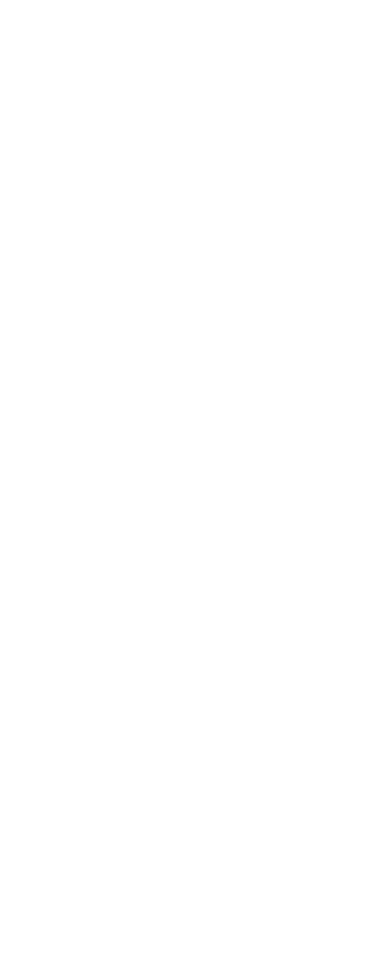
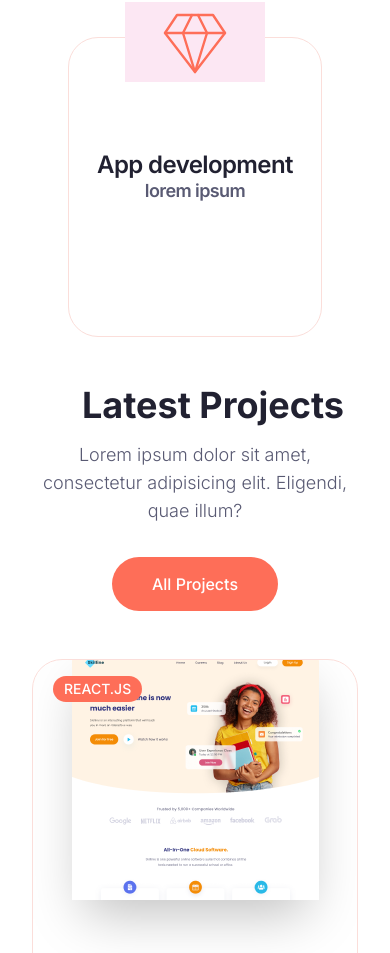
Before and after one commit to Ishpreet-Kaur-Bedi/Portfolio, a Next.js app: page / in a window 390 px wide. Shown: the part 2454-3407 px from the top of the page. Built offline with nearby package versions, Linux system fonts and the light colour scheme.

Commit message:
work section added

```diff
--- a/app/globals.css
+++ b/app/globals.css
@@ -86,3 +86,11 @@
 .badge{
   @apply z-10 w-[208px] bg-white shadow-2xl dark:backdrop-blur-[44px] h-[68px] p-4 rounded-[10px] flex items-center gap-x-4;
 }
+
+
+.swiper-horizontal>.section-pagination-bullets .swiper-pagination-bullet,
+.swiper-pagination-horizontal.swiper-pagination-bullets
+.swiper-pagination-bullet{
+  @apply bg-primary;
+
+}
--- a/app/page.jsx
+++ b/app/page.jsx
@@ -1,12 +1,16 @@
 import Hero from '@/components/Hero'
 import About from '@/components/About'
 import Image from 'next/image'
+import Services from '@/components/Services'
+import Work from '@/components/Work'
 
 export default function Home() {
   return (
     <main>
 <Hero/>
    <About/>
+   <Services/>
+   <Work/>
 
 
 
--- a/components/About.jsx
+++ b/components/About.jsx
@@ -1,4 +1,5 @@
 import { Tabs, TabsContent, TabsList, TabsTrigger } from "@/components/ui/tabs";
+import Image from "next/image"
 import {
   User2,
   MailIcon,
--- /dev/null
+++ b/components/ProjectCard.jsx
@@ -0,0 +1,71 @@
+import React from "react";
+import Link from "next/link";
+import Image from "next/image";
+import { Card, CardHeader } from "./ui/card";
+
+import { Github, Link2Icon } from "lucide-react";
+
+import { Badge } from "./ui/badge";
+const ProjectCard = ({ project }) => {
+  return (
+    <Card className="group overflow-hidden relative ">
+      <CardHeader className="p-0">
+
+        <div className="w-full relative h-[300px] flex flex-col items-center justify-center dark:bg-secondary/40  xl:bg-[110%] ">
+          <Image
+            className="abosolute bottom-0 shadow-2xl"
+            src={project.image}
+            width={247}
+            height={250}
+            alt=""
+            priority
+          />
+
+          {/* buttons links */}
+          <div className="abosolute bottom-0 flex items-center gap-x-4 mb-4">
+            <Link href={project.link}
+            className="bg-secondary
+            w-[54px]
+            h-[54px]
+            rounded-full flex
+            group-hover:scale-100
+           justify-center items-center opacity-0 scale-0
+            group-hover:opacity-100
+            transition-all duration-200
+            "
+            >
+<Link2Icon className="text-white"/>
+            </Link>
+            <Link href={project.link}
+            className="bg-secondary
+            w-[54px]
+            h-[54px]
+            rounded-full flex
+            group-hover:scale-100
+           justify-center items-center opacity-0 scale-0
+            group-hover:opacity-100
+            transition-all duration-200
+            "
+            >
+<Github className="text-white"/>
+            </Link>
+          </div>
+
+        </div>
+        </CardHeader>
+        <div className="h-full px-8 py-6">
+          <Badge className="uppercase text-sm font-medium mb-2 absolute top-4 left-5">
+            {project.category}
+          </Badge>
+          <h4 className="h-4 mb-1">{project.name} </h4>
+          <p className="text-muted-foreground text-lg">
+            {project.description}{" "}
+          </p>
+
+        </div>
+
+    </Card>
+  );
+};
+
+export default ProjectCard;
--- /dev/null
+++ b/components/Services.jsx
@@ -0,0 +1,62 @@
+import React from "react";
+import { GanttChartSquare, Blocks, Gem } from "lucide-react";
+import { Card, CardContent, CardDescription, CardHeader, CardTitle } from "./ui/card";
+// import {
+//   Card,
+//   CardContent,
+//   CardDescription,
+//   CardHeader,
+//   CardTitle,
+// } from "@components/ui/card";
+
+const ServicesData = [
+  {
+    icon: <GanttChartSquare size={72} strokeWidth={0.8} />,
+    title: "Web Design",
+    description: "lorem ipsum ",
+  },
+  {
+    icon: <Blocks size={72} strokeWidth={0.8} />,
+    title: "Web Development",
+    description: "lorem ipsum ",
+  },
+  {
+    icon: <Gem size={72} strokeWidth={0.8} />,
+    title: "App development",
+    description: "lorem ipsum ",
+  },
+];
+
+const Services = () => {
+
+  return  <section className="mb-12 xl:mb-36">
+
+    <div className="container mx-auto">
+
+        <h2 className="section-title mb-12 xl:mb-24 text-center mx-auto "> My Services </h2>
+        {/* grid items */}
+<div className="grid xl:grid-cols-3 justify-center gap-y-12 xl:gap-y-24 xl:gap-x-8">
+    {ServicesData.map((item,index)=>{
+        return<Card className= "w-full max-w-[424px] h-[300px] flex flex-col pt-16 pb-10 justify-center items-center relative" key={index}>
+            <CardHeader className=" text-primary absolute -top-[60px]" >
+                <div className="w-[140px] h-[80px] bg-pink-100 dark:bg-backgroud flex justify-center items-center ">{item.icon}</div>
+            </CardHeader>
+            <CardContent className ="text-center ">
+
+              <CardTitle  className =" mb-4">
+                {item.title}
+                <CardDescription className ="text-lg">
+                    {item.description}
+                </CardDescription>
+              </CardTitle>
+            </CardContent>
+        </Card>
+    })}
+</div>
+    </div>
+
+  </section>
+  ;
+};
+
+export default Services;
--- /dev/null
+++ b/components/Work.jsx
@@ -0,0 +1,97 @@
+'use client'
+import Link from "next/link"
+import { Button } from "./ui/button"
+
+import{Swiper,SwiperSlide} from 'swiper/react'
+
+
+import 'swiper/css'
+import 'swiper/css/pagination'
+
+
+import {Pagination} from 'swiper/modules'
+
+
+import ProjectCard from "./ProjectCard"
+
+
+const projectData=[
+    {
+        image:'/work/3.png',
+        category:'react.js',
+        name:'Nexa WEbsite',
+        description:'lorem',
+        link:'/',
+        github:'/',
+    },
+    {
+        image:'/work/3.png',
+        category:'next js',
+        name:'Nexa WEbsite',
+        description:'lorem',
+        link:'/',
+        github:'/',
+    },
+    {
+        image:'/work/3.png',
+        category:'fullstack',
+        name:'Nexa WEbsite',
+        description:'lorem',
+        link:'/',
+        github:'/',
+    },
+    {
+        image:'/work/3.png',
+        category:'react.js',
+        name:'Nexa WEbsite',
+        description:'lorem',
+        link:'/',
+        github:'/',
+    },
+]
+
+const Work = () => {
+
+  return <section className="relative mb-12 xl:mb-48">
+    <div className="container mx-auto">
+
+        <div className="max-w-[400px] mx-auto xl:mx-0 text-center xl:text-left mb-12 xl:h-[400px] flex flex-col justify-center items-center xl:items-start ">
+            <h2 className="section-title mb-4">
+                Latest Projects
+            </h2>
+            <p className=" subtitle mb-8 " >Lorem ipsum dolor sit amet, consectetur adipisicing elit. Eligendi, quae illum?
+
+
+            </p>
+            <Link href='/projects'>
+<Button>All Projects</Button>
+                    </Link>
+        </div>
+        {/* slider */}
+
+        <div className="xl:max-w-[1000px] xl:absolute right-0 top-0">
+<Swiper className="h-[480px]  " slidesPerView={1} breakpoints={{
+    640:{
+        slidesPerView:2,
+    },
+}}
+spaceBetween={30}
+modules={[Pagination]}
+pagination={{clickable:true}}
+>
+    {/* show only first 4 projects  */}
+    {
+        projectData.slice(0.4).map((project,index)=>{
+            return <SwiperSlide key ={index}> <ProjectCard project={project}/>
+            </SwiperSlide>
+
+
+        })
+    }
+</Swiper>
+        </div>
+    </div>
+  </section>
+}
+
+export default Work
--- a/components/ui/card.jsx
+++ b/components/ui/card.jsx
@@ -5,7 +5,7 @@
 const Card = React.forwardRef(({ className, ...props }, ref) => (
   <div
     ref={ref}
-    className={cn("rounded-lg border bg-card text-card-foreground shadow-sm", className)}
+    className={cn("rounded-[30px] border bg-background text-card-foreground", className)}
     {...props} />
 ))
 Card.displayName = "Card"
```
